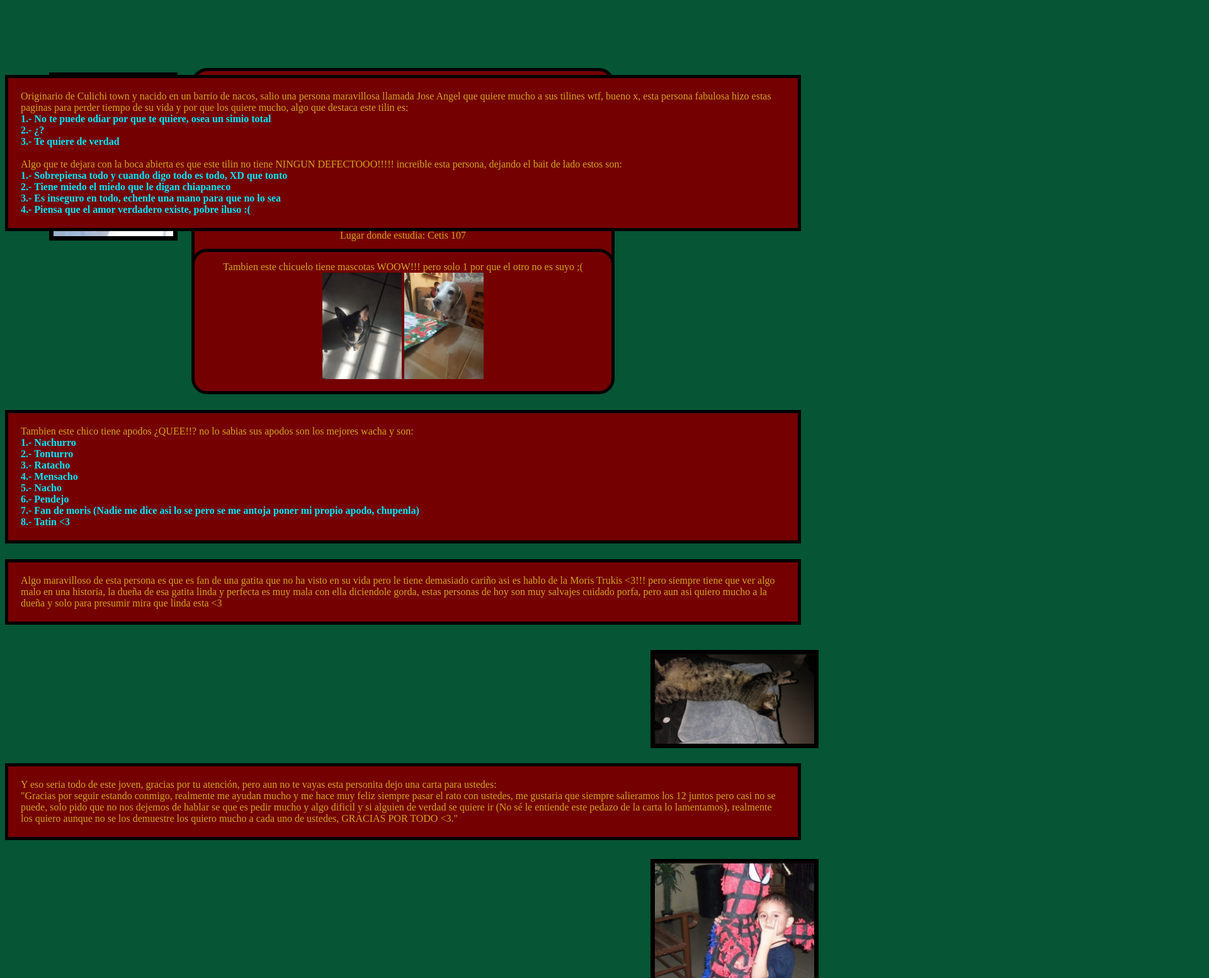
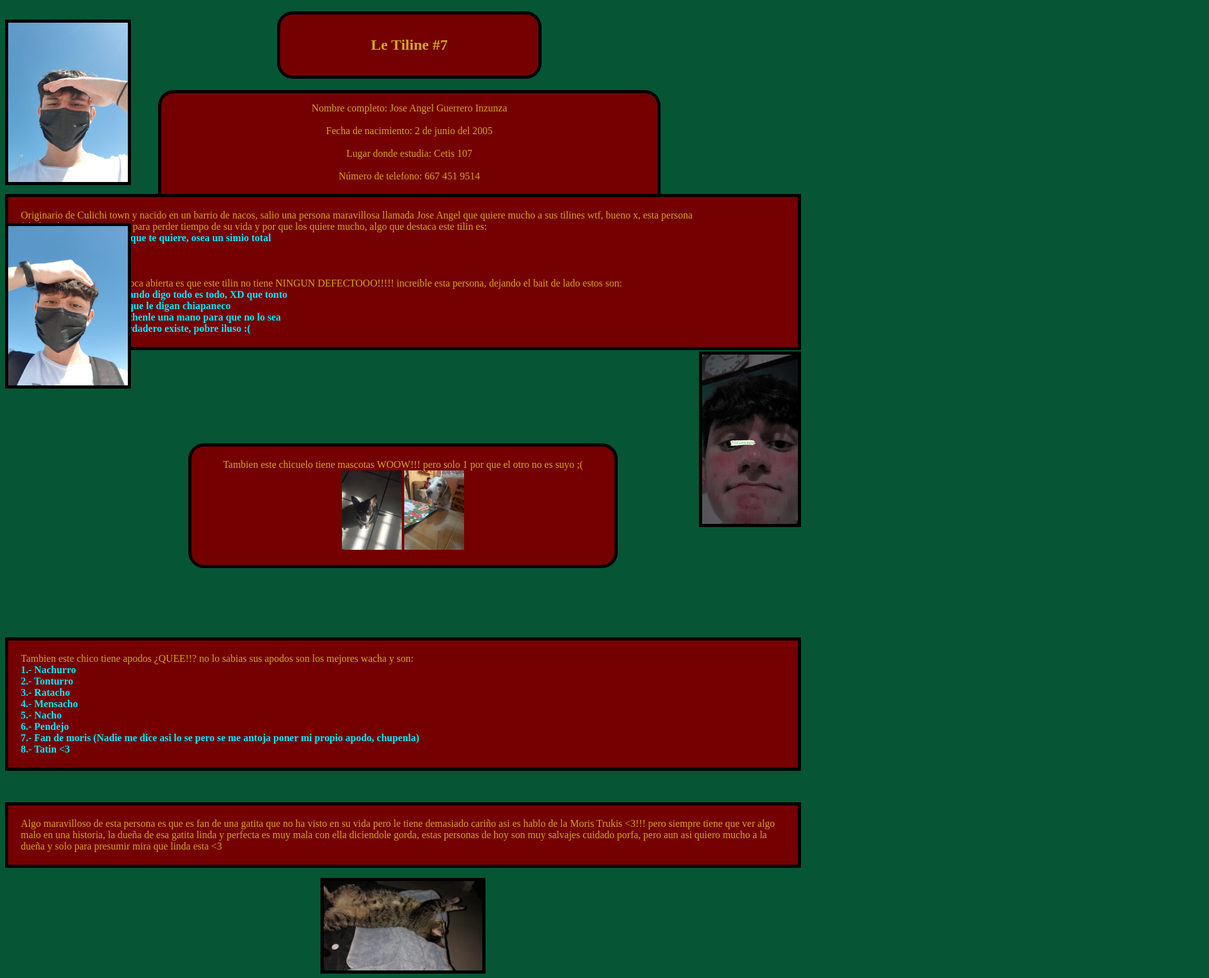
Before and after one commit to JoseAngel0409/joseangel0409.github.io, a plain HTML site: page Yo/Yo.html in a window 1280 px wide. Shown: the top 1553 px of the page at 63% size, 1920 px wide, since content can reach past the window. Drawn offline with Linux system fonts and the light colour scheme.

Commit message:
Add files via upload

```diff
--- a/Yo/Yo.html
+++ b/Yo/Yo.html
@@ -12,15 +12,15 @@
 	   }
 		.vida{
 		text-align: center;
-		margin:0px auto;
+		margin:10px auto;
 		color: #d3a625;
 		border: 5px solid #000000;
-		padding: 15px;
+		padding: 20px;
 	    border-radius: 25px;
 		width: 50%;
 	    background-color: #740001;
 	    position: relative;
-		top: -890px;
+		top: -300px;
 		}
 		.sol{
 			background-color: #740001;
@@ -28,7 +28,7 @@
 			border: 5px solid #000000;
 			padding: 20px;
 			position: relative;
-			top: -900px;
+			top: -420px;
 		}
 		.header{
 		text-align: center;
@@ -37,25 +37,27 @@
 		border: 5px solid #000000;
 		padding: 15px;
 	    border-radius: 25px;
-		width: 50%;
+		width: 60%;
 	    background-color: #740001;
 	    position: relative;
-		top: 140px;
+		top: 10px;
+		right: -10px;;
 		}
 		.yo{
 		position: relative;
-		top: -346px;
-		right: -70px
+		top: -430px;
 		}
 		.yo2{
-        position: relative;
-		top: -905px;
-		right: -2100px
+		position: relative;
+		top: -170px;
 		}
 		.yo3{
 		position: relative;
-		top: -750px;
-		right: -1025px
+		top: -2200px;
+		}
+		.yo4{
+		position: relative;
+        top: -1500px;
 		}
 		.letilines{
 		text-align: center;
@@ -64,10 +66,11 @@
 		border: 5px solid #000000;
 		padding: 15px;
 	    border-radius: 25px;
-		width: 50%;
+		width: 30%;
 	    background-color: #740001;
 	    position: relative;
-		top: 100px;
+		top: 10px;
+		right: -10px;
 		}
 		.apodos{
 			background-color: #740001;
@@ -75,7 +78,7 @@
 			border: 5px solid #000000;
 			padding: 20px;
 			position: relative;
-			top: -865px;
+			top: -200px;
 		}
 		.texto{
          	background-color: #740001;
@@ -83,12 +86,12 @@
 			border: 5px solid #000000;
 			padding: 20px;
 			position: relative;
-			top: -840px;
+			top: -150px;
 		}
 		.moris{
 		position: relative;
-		top: -800px;
-		right: -1025px
+		top: -150px;
+
 		}
 		.carta{
          	background-color: #740001;
@@ -96,7 +99,14 @@
 			border: 5px solid #000000;
 			padding: 20px;
 			position: relative;
-			top: -780px;
+			top: -150px;
+		}
+		.boton{
+			border: 10px solid #2e518b; /*anchura, estilo y color borde*/
+            padding: 10px; /*espacio alrededor texto*/
+            background-color: #2e518b; /*color botón*/
+            border-radius: 50px; /*bordes redondos*/
+            text-align: center;
 		}
 </style>
 </head>
@@ -104,7 +114,7 @@
 <body class="contenido">
 
 	<div class="letilines">
-	 <h2>Le Tilines #7</h2>
+	 <h2>Le Tiline #7</h2>
 	</div>
 
 <br>
@@ -113,18 +123,17 @@
        Fecha de nacimiento: 2 de junio del 2005<br><br>
        Lugar donde estudia: Cetis 107 <br><br>
        Número de telefono: 667 451 9514 <br><br>
-       Cantantes favoritos: José José, Luis Miguel, The strokes y Joji <br><br>
+       Cantantes/Bandas favoritos: José José, Luis Miguel, The strokes y Joji <br><br>
        Musicas favoritas: True Love Waits, Selfless, Like You Do, Razorblade y Sanctuary <br><br>
        Peliculas favoritas: Ventajas de ser invisible (AMO), Eterno Resplandor de una mente sin recuerdos, 500 días con ella y The Batman<br><br>
        Sagas/Trilogias favoritas: El hombre araña, Harry Potter y Piratas del caribe
        </div>
 
     <div class="yo">
-    <img src="Yo.jpeg" width="15%" border="7" aling="right">
+    <img src="Yo.jpeg" width="15%" border="5" aling="right">
     </div>
-
     <div class="yo2">
-    <img src="Yo2.jpeg" width="12%" border="7" aling="right">
+    <img src="Yo2.jpeg"  width="12%" border="5" align="right" >
     </div>
 
     <div class="sol">
@@ -143,8 +152,8 @@
 <br>
     <div class="vida">
     Tambien este chicuelo tiene mascotas WOOW!!! pero solo 1 por que el otro no es suyo ;(<br>
-   	 <img src="Lolis.jpeg" width="20%">
-   	 <img src="Django.jpeg"  width="20%">
+   	 <img src="Lolis.jpeg" width="15%">
+   	 <img src="Django.jpeg"  width="15%">
 
      </div>
 
@@ -165,7 +174,7 @@
     </div>
 
     <div class="moris">
-  	<img src="Moris.jpeg"  width="20%" border="7" aling="right">
+  	<p align="center"><img src="Moris.jpeg"  width="20%" border="5">
     </div>
 
     <div class="carta">
@@ -174,11 +183,15 @@
     </div>
 
     <div class="yo3">
-      	<img src="Yo3.jpeg"  width="20%" border="7" aling="right">
+     <img src="Yo3.jpeg"  width="15%" border="5" align="right">
 	</div>
 
-<div>
-<input type="button" value="Regresar a la lista" onClick="history.go(-1);">
+	 <div class="yo4">
+     <p align="left"><img src="Yo4.jpeg"  width="15%" border="5">
+	 </div>
+
+<div class="boton">
+<input type="button" value="Regresar a la lista" onClick="history.go(-1); ">
 </div>
 
 </body>
```
Also changed, not shown: Yo/Yo4.jpeg (added), Yo/¡.jpeg (added).
